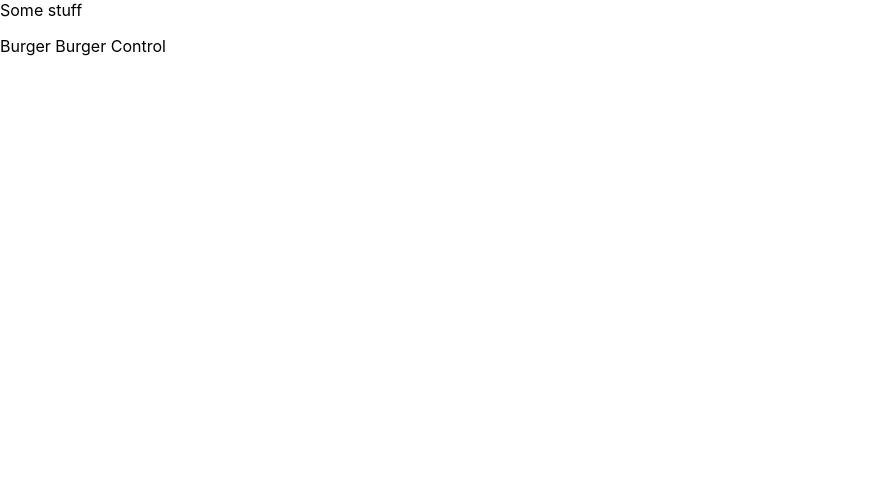
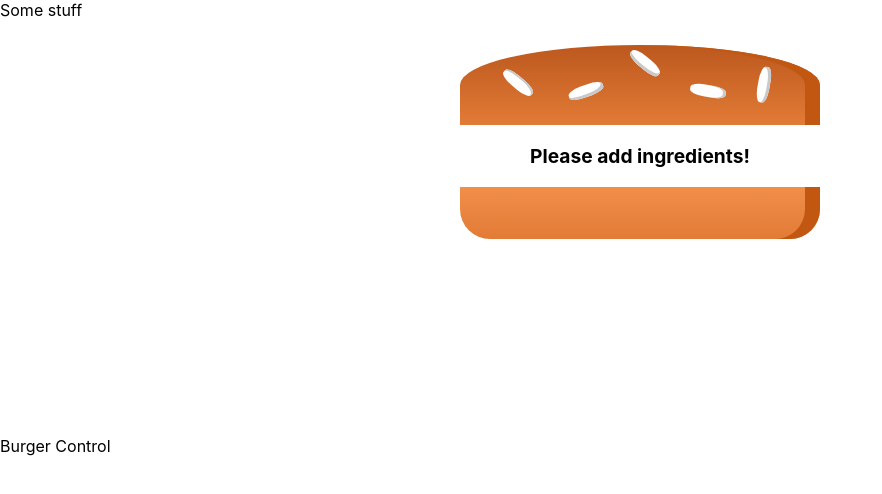
Before and after one commit to lakshyabatman/OG-burger-project, a React (Create React App) app: page / in a window 1280 px wide. Shown: the top 494 px of the page, without its empty margins (0-882 px from the left). Built offline with nearby package versions, Linux system fonts and the light colour scheme.

Commit message:
Added burger

```diff
--- a/src/components/Burger/Burger.js
+++ b/src/components/Burger/Burger.js
@@ -0,0 +1,25 @@
+import React from 'react';
+import classes from './Burger.module.css';
+import BurgerIngredient from './BurgerIngredient/BurgerIngredient'
+const Burger = (props) => {
+  let transformedIngedients = Object.keys(props.ingredients)
+  .map((igKey)=> {
+      return [...Array(props.ingredients[igKey])].map((_,i) => <BurgerIngredient type={igKey} key={igKey+i} />);
+  })
+  .reduce((arr,el) => {
+    return arr.concat(el)
+  },[])
+  if(transformedIngedients.length === 0) {
+    transformedIngedients = <p>Please add ingredients!</p>
+  }
+  return (
+    <div className={classes.Burger}>
+      <BurgerIngredient type="bread-top"/>
+      {transformedIngedients}
+      <BurgerIngredient type="bread-bottom"/>
+    </div>
+  )
+}
+
+
+export default Burger;
--- /dev/null
+++ b/src/components/Burger/Burger.module.css
@@ -0,0 +1,29 @@
+.Burger {
+  width: 100%;
+  margin:auto;
+  height: 250px;
+  overflow: scroll;
+  font-weight: bold;
+  text-align: center;
+  font-size: 1.2rem;
+}
+
+@media(min-width:1000px) and (min-height:700px) {
+  .Burger {
+    width:450px;
+    height:400px;
+  }
+}
+
+@media(min-width:500px) and (min-height:400px) {
+  .Burger {
+    width:350px;
+    height:300px;
+  }
+}
+@media(min-width:500px) and (min-height:401px) {
+  .Burger {
+    width:450px;
+    height:400px;
+  }
+}
--- a/src/components/Burger/BurgerIngredient/BurgerIngredient.js
+++ b/src/components/Burger/BurgerIngredient/BurgerIngredient.js
@@ -1,11 +1,19 @@
-import React from 'react'
+import React , {Component} from 'react'
 import classes from './BurgerIngredient.module.css'
-const BurgerIngredient = (props) => {
+import PropTypes from 'prop-types';
+class BurgerIngredient extends Component {
 
-  let ingredient = null;
-  switch(props.type) {
+  render() {
+    let ingredient = null;
+    switch(this.props.type) {
       case ('bread-top'):
-        ingredient = <div className={classes.BreadTop}></div>
+        ingredient = (
+        <div className={classes.BreadTop}>
+          <div className={classes.Seeds1}></div>
+          <div className={classes.Seeds2}></div>
+        </div>
+
+        )
         break;
       case('bread-bottom'):
         ingredient = <div className={classes.BreadBottom}></div>
@@ -31,12 +39,14 @@ const BurgerIngredient = (props) => {
       default:
         ingredient = null;
 
+    }
+    return ingredient
   }
-  return (
-    <div>
-      {ingredient}
-    </div>
-  )
+
+}
+
+BurgerIngredient.propTypes ={
+  type: PropTypes.string.isRequired
 }
 
 export default BurgerIngredient
--- a/src/containers/BurgerBuilder/BurgerBuilder.js
+++ b/src/containers/BurgerBuilder/BurgerBuilder.js
@@ -1,12 +1,25 @@
-import React from 'react'
+import React, {Component} from 'react'
+import Burger from '../../components/Burger/Burger'
 import Aux from '../../hoc/Aux'
-const BurgerBuilder = (props) => {
-  return (
-    <Aux>
-      Burger
-      Burger Control
-    </Aux>
-  )
+
+class BurgerBuilder extends Component {
+  state = {
+    ingredients : {
+      salad:0,
+      cheese:0,
+      meat:0
+    }
+  }
+
+  render() {
+    return (
+      <Aux>
+        <Burger ingredients={this.state.ingredients} />
+        Burger Control
+      </Aux>
+    )
+  }
+
 }
 
 export default BurgerBuilder
```
Also changed, not shown: src/components/Burger/BuildControls/BuildControls.js (added).
